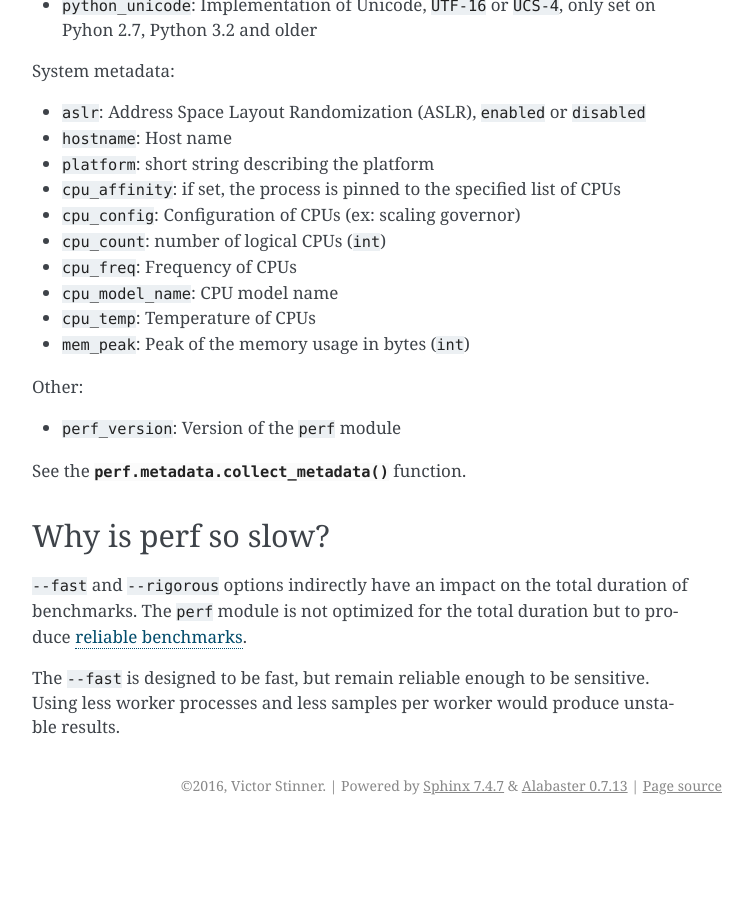
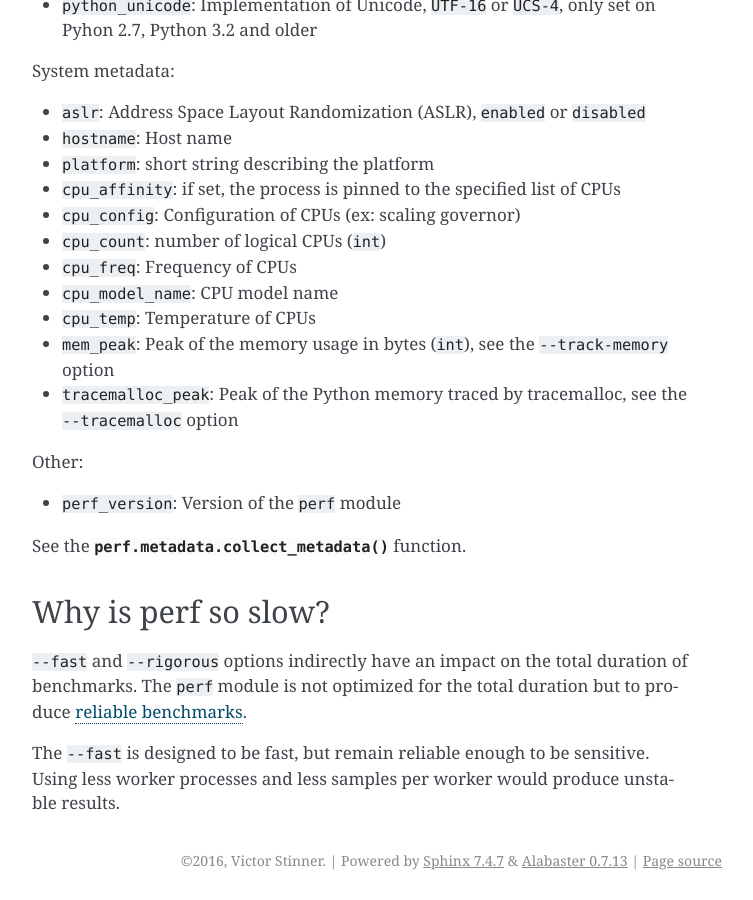
Before and after one commit to psf/pyperf, a Sphinx documentation site: the page built from doc/perf.rst, in a window 1280 px wide and 900 px high, scrolled down 3465 px. Shown: the whole window, without its empty margins (388-1141 px from the left). Built offline with Sphinx 7.4.7, drawn with Linux system fonts in a browser that asks for light colours; before the commit the page ends 4290 px from its top, so only the background shows below that.

Commit message:
update doc

```diff
--- a/doc/changelog.rst
+++ b/doc/changelog.rst
@@ -7,6 +7,7 @@ Version 0.7.3
 * convert: add ``--extract-metadata=NAME``
 * add ``--tracemalloc`` option: use the ``tracemalloc`` module to track
   Python memory allocation and get the peak of memory usage in metadata
+  (``tracemalloc_peak``)
 * add ``--track-memory`` option: run a thread reading the memory usage
   every millisecond and store the peak as ``mem_peak`` metadata
 
--- a/doc/perf.rst
+++ b/doc/perf.rst
@@ -192,7 +192,11 @@ System metadata:
 * ``cpu_freq``: Frequency of CPUs
 * ``cpu_model_name``: CPU model name
 * ``cpu_temp``: Temperature of CPUs
-* ``mem_peak``: Peak of the memory usage in bytes (``int``)
+* ``mem_peak``: Peak of the memory usage in bytes (``int``), see
+  the ``--track-memory`` option
+* ``tracemalloc_peak``: Peak of the Python memory traced by tracemalloc,
+  see the ``--tracemalloc`` option
+
 
 Other:
 
--- a/doc/text_runner.rst
+++ b/doc/text_runner.rst
@@ -98,8 +98,9 @@ Option::
   variation. By default, worker processes are pinned to isolate CPUs if
   isolated CPUs are found. See :ref:`CPU pinning and CPU isolation <pin-cpu>`.
 * ``--tracemalloc``: Use the ``tracemalloc`` module to track Python memory
-  allocation and get the peak of memory usage in metadata. The module is only
-  available on Python 3.4 and newer. See the `tracemalloc module
+  allocation and get the peak of memory usage in metadata
+  (``tracemalloc_peak``). The module is only available on Python 3.4 and newer.
+  See the `tracemalloc module
   <https://docs.python.org/dev/library/tracemalloc.html>`_.
 * ``--track-memory``: run a thread reading the memory usage every millisecond
   and store the peak as ``mem_peak`` metadata. It is less accurate than
```
